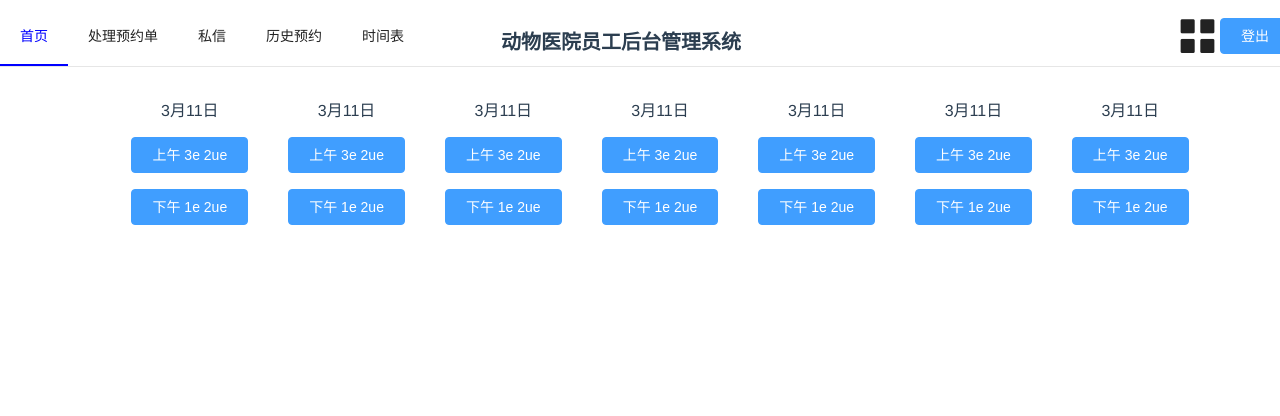
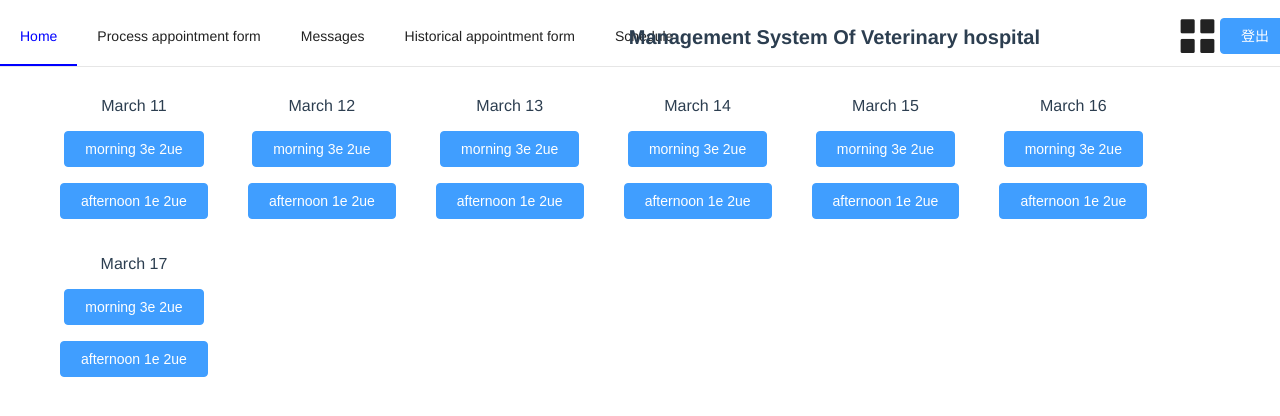
Before and after one commit to JunmengXu/Veterinary-Hospital, a Vue app in the folder 03-code/: page /timetable in a window 1280 px wide. Shown: the top 416 px of the page. Built offline with nearby package versions, Linux system fonts and the light colour scheme; sample sign-in values are in the browser's storage; a small style sheet from the web is missing.

Commit message:
change some languages

```diff
--- a/03-code/src/components/staff/Header.vue
+++ b/03-code/src/components/staff/Header.vue
@@ -9,18 +9,18 @@
 <!--                    </svg>-->
 <!--                </li>-->
 <!--                <li>-->
-<!--                    <el-link :underline="false" id="up1">动物医院员工后台管理系统</el-link>-->
+<!--                    <el-link :underline="false" id="up1">动物医院员工后台管理系统/Management System Of Veterinary hospital</el-link>-->
 <!--                </li>-->
 <!--                <li>-->
-<!--                    <el-link :underline="false" id="up2">处理预约单</el-link>-->
+<!--                    <el-link :underline="false" id="up2">处理预约单/Process appointment form</el-link>-->
 <!--                </li>-->
 <!--                <li>-->
-<!--                    <el-link :underline="false" id="up3">私信</el-link>-->
+<!--                    <el-link :underline="false" id="up3">私信/Messages</el-link>-->
 <!--                </li>-->
 <!--                <li>-->
-<!--                    <el-link :underline="false" id="up4">历史预约单</el-link>-->
+<!--                    <el-link :underline="false" id="up4">历史预约单/Historical appointment form</el-link>-->
 <!--                </li>-->
-<!--                    <el-button id="up9" size="medium" type="primary" v-on:click="loginOut">登出</el-button>-->
+<!--                    <el-button id="up9" size="medium" type="primary" v-on:click="loginOut">登出/Logout</el-button>-->
 <!--            </ul>-->
 <!--        </div>-->
 <!--        <hr style="height:1px;border:none;background-color:#909399 "/>-->
@@ -39,7 +39,7 @@
 <!--        <a href="#nowhere" style="color: #222;float: right;padding: 20px;">更多功能</a>-->
         <el-button id="up10" size="medium" type="primary" v-on:click="loginOut">登出</el-button>
         <i class="el-icon-menu" style="float:right;font-size: 45px;color: #222;padding-top: 8px"></i>
-        <span style="position: absolute;padding-top: 20px;right: 43%;font-size: 20px;font-weight: bold">动物医院员工后台管理系统</span>
+        <span style="position: absolute;padding-top: 20px;right: 20%;font-size: 20px;font-weight: bold">Management System Of Veterinary hospital</span>
     </el-menu>
 
     </div>
@@ -54,11 +54,11 @@ export default {
     data () {
         return {
             navList: [
-                {name: '/index', navItem: '首页'},
-                {name: '/appointment', navItem: '处理预约单'},
-                {name: '/message', navItem: '私信'},
-                {name: '/history', navItem: '历史预约'},
-                {name: '/timetable', navItem: '时间表'}
+                {name: '/index', navItem: 'Home'},
+                {name: '/appointment', navItem: 'Process appointment form'},
+                {name: '/message', navItem: 'Messages'},
+                {name: '/history', navItem: 'Historical appointment form'},
+                {name: '/timetable', navItem: 'Schedule'}
             ]
         }
     },
--- a/03-code/src/components/staff/Homepage.vue
+++ b/03-code/src/components/staff/Homepage.vue
@@ -5,7 +5,7 @@
                 <svg class="icon" id="icon" aria-hidden="true">
                     <use xlink:href="#icon-gou"></use>
                 </svg>
-                <h1 id="homepage_title_inside_1">动物医院员工后台管理系统</h1>
+                <h1 id="homepage_title_inside_1">动物医院员工后台管理系统 Management System Of Veterinary hospital</h1>
             </div>
 <!--            <hr style="height:1px;border:none;border-top:1px solid "/>-->
         </div>
@@ -13,17 +13,17 @@
             <div class="homepage_box">
                 <img class="homepage_image" src="@/assets/image/11.jpg" alt="">
                 <br/>
-                <el-button id="homepage_btn1" size="medium" type="primary">处理预约单</el-button>
+                <el-button id="homepage_btn1" size="medium" type="primary">处理预约单 Process appointment form</el-button>
             </div>
             <div class="homepage_box">
                 <img class="homepage_image" src="@/assets/image/22.jpg" alt="">
                 <br/>
-                <el-button id="homepage_btn2" size="medium" type="primary">私信</el-button>
+                <el-button id="homepage_btn2" size="medium" type="primary">私信 Messages</el-button>
             </div>
             <div class="homepage_box">
                 <img class="homepage_image" src="@/assets/image/33.jpg" alt="">
                 <br/>
-                <el-button id="homepage_btn3" size="medium" type="primary">历史预约单</el-button>
+                <el-button id="homepage_btn3" size="medium" type="primary">历史预约单 Historical appointment form</el-button>
             </div>
         </div>
 
--- a/03-code/src/components/staff/Timetable.vue
+++ b/03-code/src/components/staff/Timetable.vue
@@ -2,65 +2,65 @@
     <ul id="time_table">
         <li>
             <div class="days" >
-                <p>3月11日</p>
-                <el-button id="days_btn1" size="medium" type="primary">上午 3e 2ue</el-button>
+                <p>March 11</p>
+                <el-button id="days_btn1" size="medium" type="primary">morning 3e 2ue</el-button>
                 <br/>
                 <p> </p>
-                <el-button id="days_btn2" size="medium" type="primary">下午 1e 2ue</el-button>
+                <el-button id="days_btn2" size="medium" type="primary">afternoon 1e 2ue</el-button>
             </div>
         </li>
         <li>
             <div class="days" >
-                <p>3月11日</p>
-                <el-button id="days_btn3" size="medium" type="primary">上午 3e 2ue</el-button>
+                <p>March 12</p>
+                <el-button id="days_btn3" size="medium" type="primary">morning 3e 2ue</el-button>
                 <br/>
                 <p> </p>
-                <el-button id="days_btn4" size="medium" type="primary">下午 1e 2ue</el-button>
+                <el-button id="days_btn4" size="medium" type="primary">afternoon 1e 2ue</el-button>
             </div>
         </li>
         <li>
             <div class="days" >
-                <p>3月11日</p>
-                <el-button id="days_btn5" size="medium" type="primary">上午 3e 2ue</el-button>
+                <p>March 13</p>
+                <el-button id="days_btn5" size="medium" type="primary">morning 3e 2ue</el-button>
                 <br/>
                 <p> </p>
-                <el-button id="days_btn6" size="medium" type="primary">下午 1e 2ue</el-button>
+                <el-button id="days_btn6" size="medium" type="primary">afternoon 1e 2ue</el-button>
             </div>
         </li>
         <li>
             <div class="days" >
-                <p>3月11日</p>
-                <el-button id="days_btn7" size="medium" type="primary">上午 3e 2ue</el-button>
+                <p>March 14</p>
+                <el-button id="days_btn7" size="medium" type="primary">morning 3e 2ue</el-button>
                 <br/>
                 <p> </p>
-                <el-button id="days_btn8" size="medium" type="primary">下午 1e 2ue</el-button>
+                <el-button id="days_btn8" size="medium" type="primary">afternoon 1e 2ue</el-button>
             </div>
         </li>
         <li>
             <div class="days" >
-                <p>3月11日</p>
-                <el-button id="days_btn9" size="medium" type="primary">上午 3e 2ue</el-button>
+                <p>March 15</p>
+                <el-button id="days_btn9" size="medium" type="primary">morning 3e 2ue</el-button>
                 <br/>
                 <p> </p>
-                <el-button id="days_btn10" size="medium" type="primary">下午 1e 2ue</el-button>
+                <el-button id="days_btn10" size="medium" type="primary">afternoon 1e 2ue</el-button>
             </div>
         </li>
         <li>
             <div class="days" >
-                <p>3月11日</p>
-                <el-button id="days_btn11" size="medium" type="primary">上午 3e 2ue</el-button>
+                <p>March 16</p>
+                <el-button id="days_btn11" size="medium" type="primary">morning 3e 2ue</el-button>
                 <br/>
                 <p> </p>
-                <el-button id="days_btn12" size="medium" type="primary">下午 1e 2ue</el-button>
+                <el-button id="days_btn12" size="medium" type="primary">afternoon 1e 2ue</el-button>
             </div>
         </li>
         <li>
             <div class="days" >
-                <p>3月11日</p>
-                <el-button id="days_btn13" size="medium" type="primary">上午 3e 2ue</el-button>
+                <p>March 17</p>
+                <el-button id="days_btn13" size="medium" type="primary">morning 3e 2ue</el-button>
                 <br/>
                 <p> </p>
-                <el-button id="days_btn14" size="medium" type="primary">下午 1e 2ue</el-button>
+                <el-button id="days_btn14" size="medium" type="primary">afternoon 1e 2ue</el-button>
             </div>
         </li>
     </ul>
```
Also changed, not shown: 03-code/src/App.vue (line endings or trailing spaces).
